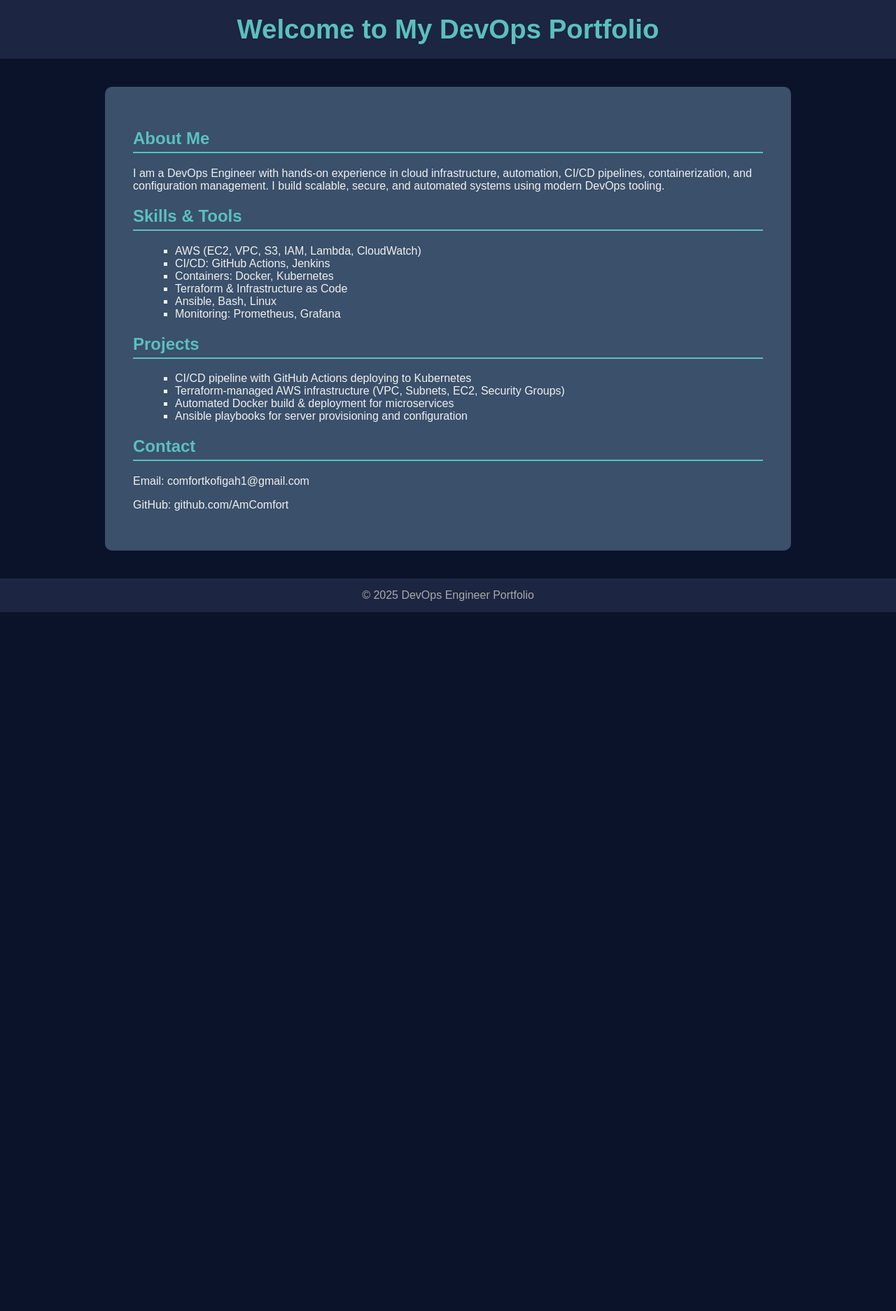
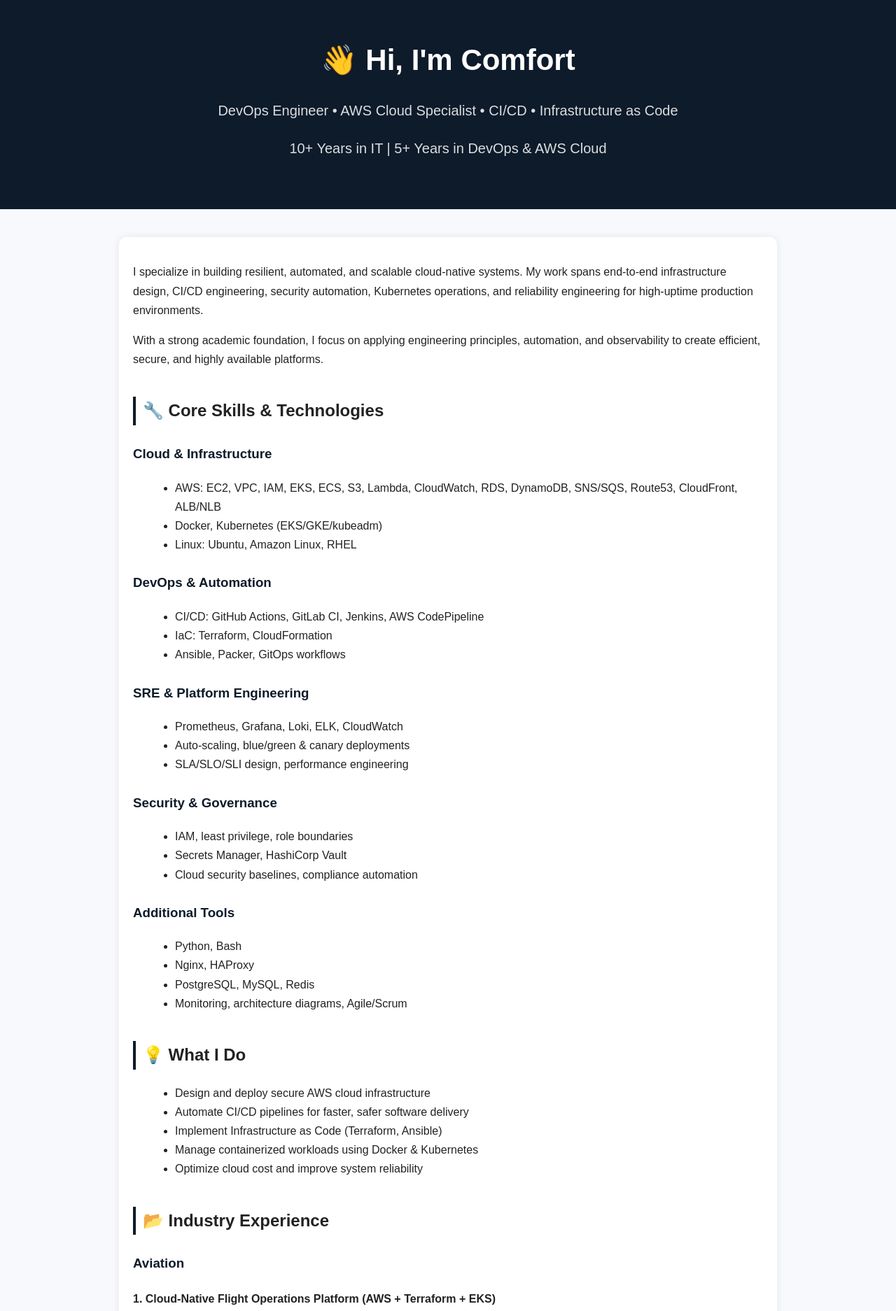
Before and after one commit to AmComfort/ck-liveprojects.io, a plain HTML site: page index.html in a window 1280 px wide. Shown: the top 1874 px of the page at 70% size. Before the commit the page ends 875 px from the top, so only its background shows below. Drawn offline with Linux system fonts and the light colour scheme.

Commit message:
my update

```diff
--- a/index.html
+++ b/index.html
@@ -1,50 +1,85 @@
 <!DOCTYPE html>
 <html lang="en">
 <head>
-    <meta charset="UTF-8">
-    <meta name="viewport" content="width=device-width, initial-scale=1.0">
-    <title>DevOps Engineer Portfolio</title>
+    <meta charset="UTF-8" />
+    <meta name="viewport" content="width=device-width, initial-scale=1.0" />
+    <title>Comfort | DevOps & Cloud Engineer</title>
+
     <style>
         body {
+            font-family: Arial, Helvetica, sans-serif;
+            line-height: 1.7;
             margin: 0;
             padding: 0;
-            font-family: Arial, Helvetica, sans-serif;
-            background-color: #0b132b;
-            color: #f0f0f0;
+            background: #f7f9fc;
+            color: #222;
         }
+
         header {
-            background-color: #1c2541;
-            padding: 20px;
+            background: #0d1b2a;
+            color: #fff;
+            padding: 50px 20px;
             text-align: center;
         }
-        h1 {
+
+        header h1 {
             margin: 0;
-            font-size: 2.4em;
-            color: #5bc0be;
+            font-size: 42px;
         }
-        section {
-            padding: 40px;
+
+        header p {
+            font-size: 20px;
+            opacity: 0.85;
+        }
+
+        main {
             max-width: 900px;
-            margin: auto;
-            background-color: #3a506b;
+            margin: 40px auto;
+            padding: 20px;
+            background: #ffffff;
             border-radius: 10px;
+            box-shadow: 0px 0px 12px rgba(0,0,0,0.08);
+        }
+
+        h2 {
+            border-left: 4px solid #0d1b2a;
+            padding-left: 10px;
             margin-top: 40px;
         }
-        h2 {
-            color: #5bc0be;
-            border-bottom: 2px solid #5bc0be;
-            padding-bottom: 5px;
+
+        h3 {
+            margin-top: 25px;
+            color: #0d1b2a;
         }
+
         ul {
-            list-style-type: square;
             margin-left: 20px;
         }
+
         .footer {
             text-align: center;
-            padding: 15px;
-            margin-top: 40px;
-            background-color: #1c2541;
-            color: #aaa;
+            margin: 50px 0 20px;
+            font-size: 14px;
+            color: #555;
+        }
+
+        a {
+            color: #0d1b2a;
+            font-weight: bold;
+            text-decoration: none;
+        }
+
+        a:hover {
+            text-decoration: underline;
+        }
+
+        blockquote {
+            background: #eef2f6;
+            padding: 15px 20px;
+            border-left: 5px solid #0d1b2a;
+            border-radius: 6px;
+            font-style: italic;
+            margin: 20px 0;
         }
     </style>
 </head>
@@ -52,43 +87,153 @@
 <body>
 
 <header>
-    <h1>Welcome to My DevOps Portfolio</h1>
+    <h1>👋 Hi, I'm Comfort</h1>
+    <p>DevOps Engineer • AWS Cloud Specialist • CI/CD • Infrastructure as Code</p>
+    <p>10+ Years in IT | 5+ Years in DevOps & AWS Cloud</p>
 </header>
 
-<section>
-    <h2>About Me</h2>
+<main>
+
     <p>
-        I am a DevOps Engineer with hands-on experience in cloud infrastructure, automation,
-        CI/CD pipelines, containerization, and configuration management. I build scalable,
-        secure, and automated systems using modern DevOps tooling.
+        I specialize in building resilient, automated, and scalable cloud-native systems.
+        My work spans end-to-end infrastructure design, CI/CD engineering, security automation,
+        Kubernetes operations, and reliability engineering for high-uptime production environments.
+    </p>
+    <p>
+        With a strong academic foundation, I focus on applying engineering principles, automation,
+        and observability to create efficient, secure, and highly available platforms.
     </p>
 
-    <h2>Skills & Tools</h2>
+    <h2>🔧 Core Skills & Technologies</h2>
+
+    <h3>Cloud & Infrastructure</h3>
     <ul>
-        <li>AWS (EC2, VPC, S3, IAM, Lambda, CloudWatch)</li>
-        <li>CI/CD: GitHub Actions, Jenkins</li>
-        <li>Containers: Docker, Kubernetes</li>
-        <li>Terraform & Infrastructure as Code</li>
-        <li>Ansible, Bash, Linux</li>
-        <li>Monitoring: Prometheus, Grafana</li>
+        <li>AWS: EC2, VPC, IAM, EKS, ECS, S3, Lambda, CloudWatch, RDS, DynamoDB, SNS/SQS, Route53, CloudFront, ALB/NLB</li>
+        <li>Docker, Kubernetes (EKS/GKE/kubeadm)</li>
+        <li>Linux: Ubuntu, Amazon Linux, RHEL</li>
     </ul>
 
-    <h2>Projects</h2>
+    <h3>DevOps & Automation</h3>
     <ul>
-        <li>CI/CD pipeline with GitHub Actions deploying to Kubernetes</li>
-        <li>Terraform-managed AWS infrastructure (VPC, Subnets, EC2, Security Groups)</li>
-        <li>Automated Docker build & deployment for microservices</li>
-        <li>Ansible playbooks for server provisioning and configuration</li>
+        <li>CI/CD: GitHub Actions, GitLab CI, Jenkins, AWS CodePipeline</li>
+        <li>IaC: Terraform, CloudFormation</li>
+        <li>Ansible, Packer, GitOps workflows</li>
     </ul>
 
-    <h2>Contact</h2>
-    <p>Email: comfortkofigah1@gmail.com</p>
-    <p>GitHub: github.com/AmComfort</p>
+    <h3>SRE & Platform Engineering</h3>
+    <ul>
+        <li>Prometheus, Grafana, Loki, ELK, CloudWatch</li>
+        <li>Auto-scaling, blue/green & canary deployments</li>
+        <li>SLA/SLO/SLI design, performance engineering</li>
+    </ul>
 
-</section>
+    <h3>Security & Governance</h3>
+    <ul>
+        <li>IAM, least privilege, role boundaries</li>
+        <li>Secrets Manager, HashiCorp Vault</li>
+        <li>Cloud security baselines, compliance automation</li>
+    </ul>
+
+    <h3>Additional Tools</h3>
+    <ul>
+        <li>Python, Bash</li>
+        <li>Nginx, HAProxy</li>
+        <li>PostgreSQL, MySQL, Redis</li>
+        <li>Monitoring, architecture diagrams, Agile/Scrum</li>
+    </ul>
+
+    <h2>💡 What I Do</h2>
+    <ul>
+        <li>Design and deploy secure AWS cloud infrastructure</li>
+        <li>Automate CI/CD pipelines for faster, safer software delivery</li>
+        <li>Implement Infrastructure as Code (Terraform, Ansible)</li>
+        <li>Manage containerized workloads using Docker & Kubernetes</li>
+        <li>Optimize cloud cost and improve system reliability</li>
+    </ul>
+
+    <h2>📂 Industry Experience</h2>
+
+    <h3>Aviation</h3>
+
+    <h4>1. Cloud-Native Flight Operations Platform (AWS + Terraform + EKS)</h4>
+    <ul>
+        <li>Modernized mission-critical systems such as flight tracking and crew scheduling.</li>
+        <li>Developed complete Terraform-based AWS infrastructure.</li>
+        <li>Built GitHub Actions pipelines with automated testing, scanning, and canaries.</li>
+        <li>Implemented multi-AZ EKS clusters with autoscaling.</li>
+        <li>Enabled observability with CloudWatch dashboards and SLO-based alerts.</li>
+    </ul>
+
+    <p><strong>Impact:</strong> Improved uptime to 99.99% and enabled daily safe deployments.</p>
+
+    <h4>2. Real-Time Passenger & Baggage Tracking (Serverless Architecture)</h4>
+    <ul>
+        <li>Designed Lambda/DynamoDB-based event-driven platform for real-time notifications.</li>
+        <li>Implemented SQS/SNS pipelines and CI/CD automation.</li>
+        <li>Added audit trails, encryption, and regulatory compliance.</li>
+    </ul>
+
+    <p><strong>Impact:</strong> Reduced baggage-update delays by 40%.</p>
+
+    <h3>Banking (Financial Services)</h3>
+
+    <h4>3. Secure Multi-Environment Cloud Platform (Terraform + ECS)</h4>
+    <ul>
+        <li>Implemented Terraform + Terragrunt for dev/test/prod separation.</li>
+        <li>Built Jenkins pipelines with tests, scanning, and approval gating.</li>
+        <li>Migrated APIs to ECS Fargate with blue/green & canary deployment strategies.</li>
+        <li>Integrated CloudTrail, KMS, Config for compliance (PCI-DSS, FFIEC).</li>
+    </ul>
+
+    <p><strong>Impact:</strong> Reduced manual ops by 60% and strengthened cloud security.</p>
+
+    <h4>4. Enterprise Observability & Reliability Program</h4>
+    <ul>
+        <li>Deployed Prometheus, Grafana, and ELK.</li>
+        <li>Implemented SLIs/SLOs, error budgets, and automated runbooks.</li>
+        <li>Integrated CloudWatch metrics & logs with SIEM systems.</li>
+    </ul>
+
+    <p><strong>Impact:</strong> Reduced MTTR and improved reliability for banking systems.</p>
+
+    <h3>SRE Observability & Reliability Initiative</h3>
+    <ul>
+        <li>Prometheus federation & Grafana dashboards</li>
+        <li>CloudWatch anomaly detection, custom metrics</li>
+        <li>Error budget policy automation</li>
+        <li>Runbook automation with Lambda & SSM</li>
+    </ul>
+
+    <p><strong>Outcome:</strong> Improved incident response by 40% and reduced alert noise by 60%.</p>
+
+    <h2>🏆 Certifications</h2>
+    <ul>
+        <li>AWS Certified Solutions Architect – Associate</li>
+        <li>Terraform Associate (HashiCorp)</li>
+        <li>Docker Certified Associate (optional)</li>
+    </ul>
+
+    <h2>🎓 Education</h2>
+    <ul>
+        <li>Master of Science, Information Systems – USA</li>
+        <li>Bachelor of Science, Information Technology – Ghana</li>
+    </ul>
+
+    <h2>📫 Connect With Me</h2>
+    <p>
+        GitHub: <a href="https://github.com/Amcomfort" target="_blank">github.com/Amcomfort</a><br>
+        Email: <a href="mailto:comfortkofigah1@gmail.com">comfortkofigah1@gmail.com</a>
+    </p>
+
+    <h2>⚡ Fun Fact</h2>
+    <blockquote>
+        “Automation isn’t about replacing humans — it’s about freeing them to do creative work.”
+    </blockquote>
+
+</main>
 
 <div class="footer">
-    © 2025 DevOps Engineer Portfolio
+    © 2025 Comfort | DevOps & Cloud Engineer
 </div>
 
 </body>
--- a/style.css
+++ b/style.css
@@ -0,0 +1,98 @@
+/* ------------------------------
+   Global Styles
+------------------------------- */
+
+body {
+    font-family: Arial, Helvetica, sans-serif;
+    line-height: 1.7;
+    margin: 0;
+    padding: 0;
+    background: #f7f9fc;
+    color: #222;
+}
+
+a {
+    color: #0d1b2a;
+    font-weight: bold;
+    text-decoration: none;
+}
+
+a:hover {
+    text-decoration: underline;
+}
+
+/* ------------------------------
+   Header Section
+------------------------------- */
+
+header {
+    background: #0d1b2a;
+    color: #fff;
+    padding: 50px 20px;
+    text-align: center;
+}
+
+header h1 {
+    margin: 0;
+    font-size: 42px;
+}
+
+header p {
+    font-size: 20px;
+    opacity: 0.9;
+}
+
+/* ------------------------------
+   Main Content
+------------------------------- */
+
+main {
+    max-width: 900px;
+    margin: 40px auto;
+    padding: 20px 25px;
+    background: #ffffff;
+    border-radius: 12px;
+    box-shadow: 0px 0px 12px rgba(0,0,0,0.08);
+}
+
+h2 {
+    border-left: 4px solid #0d1b2a;
+    padding-left: 10px;
+    margin-top: 40px;
+    color: #0d1b2a;
+}
+
+h3 {
+    margin-top: 25px;
+    color: #0d1b2a;
+}
+
+h4 {
+    margin-top: 20px;
+    margin-bottom: 10px;
+    color: #1b263b;
+}
+
+ul {
+    margin-left: 20px;
+}
+
+blockquote {
+    background: #eef2f6;
+    padding: 15px 20px;
+    border-left: 5px solid #0d1b2a;
+    border-radius: 6px;
+    font-style: italic;
+    margin: 20px 0;
+}
+
+/* ------------------------------
+   Footer Section
+------------------------------- */
+
+.footer {
+    text-align: center;
+    margin: 50px 0 20px;
+    font-size: 14px;
+    color: #555;
+}
```
